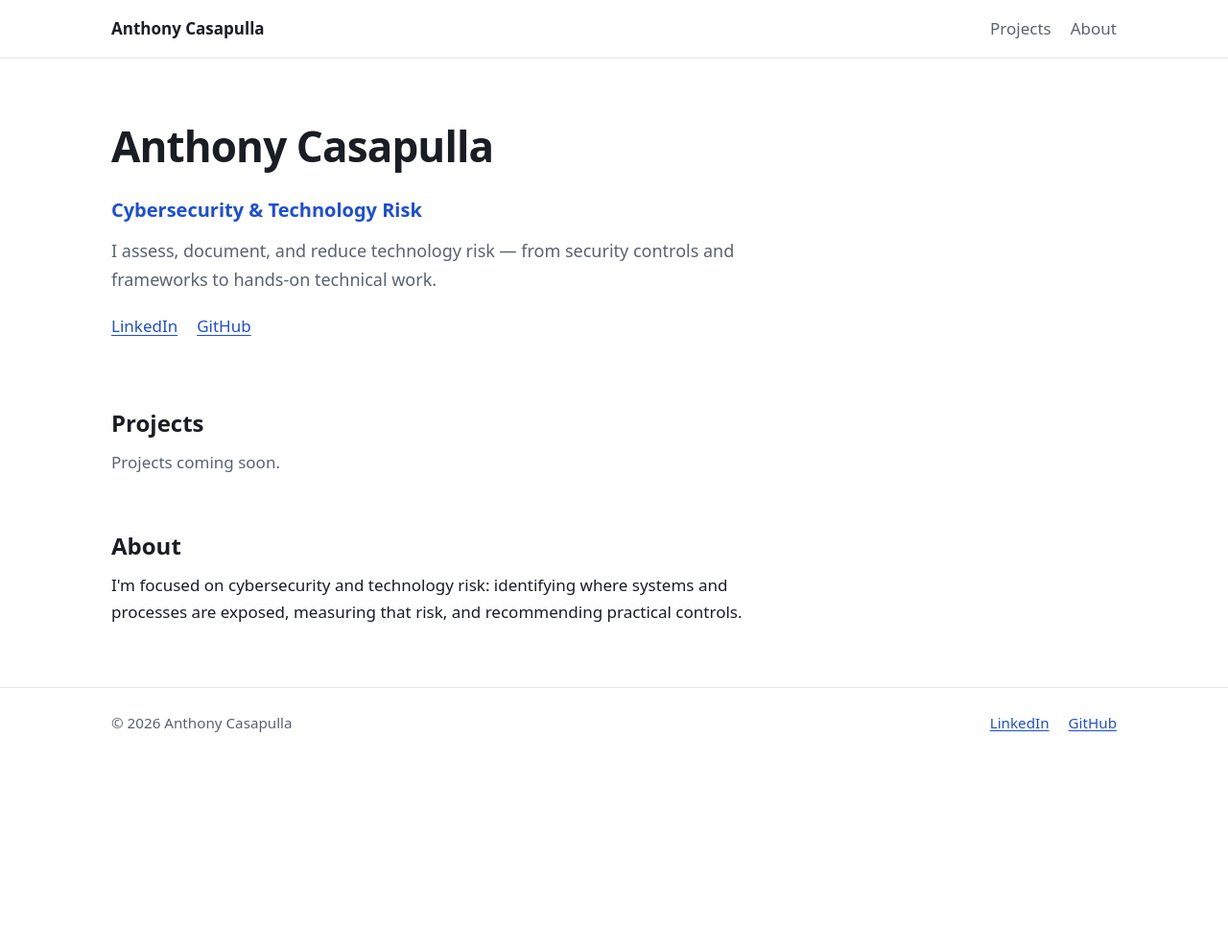
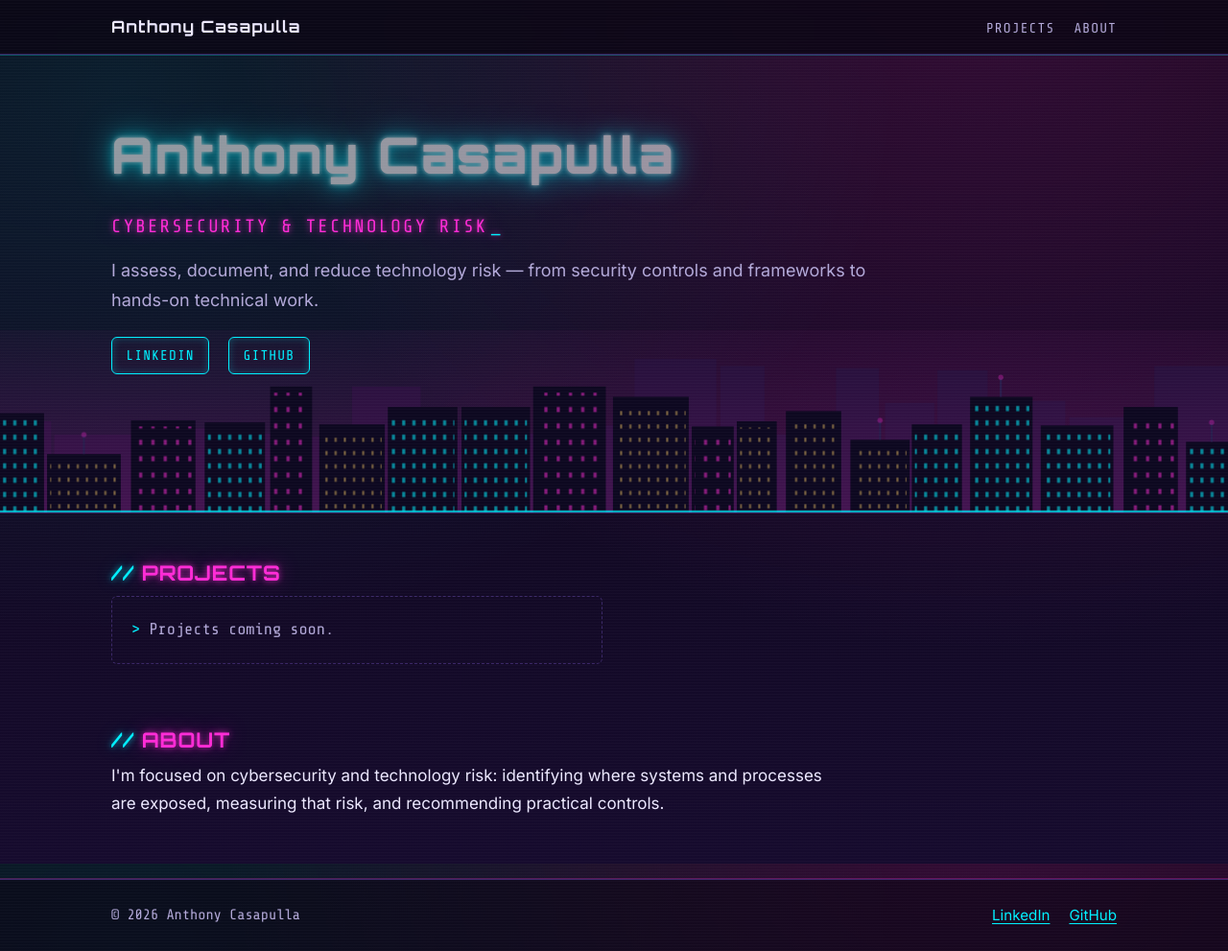
Before and after one commit to acasapulla/acasapulla.github.io, a Jekyll site: the page built from index.html, in a window 1280 px wide and 991 px high. Shown: the whole window at 96% size. Built offline with Jekyll 4.4.1, drawn with Linux system fonts in a browser that asks for light colours.

Commit message:
style: cyberpunk neon-city theme
Dark-only neon theme with an SVG city skyline in the hero, Orbitron /
Share Tech Mono / Inter fonts, reduced-motion support, and contrast
tests measured against the page background.

Co-Authored-By: Claude Opus 5.5 <noreply@anthropic.com>

```diff
--- a/_layouts/default.html
+++ b/_layouts/default.html
@@ -3,8 +3,12 @@
 <head>
   <meta charset="utf-8">
   <meta name="viewport" content="width=device-width, initial-scale=1">
-  <meta name="color-scheme" content="light dark">
+  <meta name="color-scheme" content="dark">
+  <meta name="theme-color" content="#0b0614">
   {% seo %}
+  <link rel="preconnect" href="https://fonts.googleapis.com">
+  <link rel="preconnect" href="https://fonts.gstatic.com" crossorigin>
+  <link rel="stylesheet" href="https://fonts.googleapis.com/css2?family=Inter:wght@400;600&family=Orbitron:wght@700;800&family=Share+Tech+Mono&display=swap">
   <link rel="stylesheet" href="{{ '/assets/css/style.css' | relative_url }}">
 </head>
 <body>
--- a/assets/css/style.css
+++ b/assets/css/style.css
@@ -1,105 +1,181 @@
+/* =========================================================
+   Neon city theme — dark only.
+   Neon lives in headings, borders and backgrounds; body text
+   stays plain and high-contrast for readability.
+   ========================================================= */
+
 /* ---------- Tokens ---------- */
 :root {
-  --bg: #ffffff;
-  --surface: #f6f7f9;
-  --border: #e2e5ea;
-  --text: #1a1d23;
-  --muted: #5a6270;
-  --accent: #1d4ed8;        /* links, buttons */
-  --accent-text: #ffffff;
-  --tag-bg: #e8eefc;
-  --tag-text: #1e3a8a;
-  --focus: #b45309;
+  color-scheme: dark;
 
-  --font: system-ui, -apple-system, "Segoe UI", Roboto, "Helvetica Neue", Arial, sans-serif;
-  --radius: 10px;
+  --bg: #0b0614;            /* night sky */
+  --bg-2: #160b2e;          /* horizon */
+  --surface: rgba(22, 12, 46, 0.78);
+  --border: #3a2766;
+  --text: #ece8ff;
+  --muted: #b3a9d9;
+  --cyan: #00f0ff;
+  --magenta: #ff2bd6;
+  --yellow: #ffd166;
+  --accent: var(--cyan);    /* links */
+  --accent-text: #0b0614;
+  --tag-bg: rgba(255, 43, 214, 0.12);
+  --tag-text: #ff8fe9;
+  --focus: #ffd166;
+
+  --font: "Inter", system-ui, -apple-system, "Segoe UI", Roboto, Arial, sans-serif;
+  --font-display: "Orbitron", "Inter", system-ui, sans-serif;
+  --font-mono: "Share Tech Mono", ui-monospace, SFMono-Regular, Menlo, monospace;
+  --radius: 6px;
   --space: 1rem;
   --wrap: 1080px;
   --prose: 70ch;
-}
 
-@media (prefers-color-scheme: dark) {
-  :root {
-    --bg: #0f1115;
-    --surface: #171a21;
-    --border: #2a2f3a;
-    --text: #e7e9ee;
-    --muted: #a0a8b8;
-    --accent: #7aa2ff;
-    --accent-text: #0f1115;
-    --tag-bg: #1f2a44;
-    --tag-text: #c7d6ff;
-    --focus: #fbbf24;
-  }
+  --glow-c: 0 0 6px rgba(0, 240, 255, 0.7), 0 0 18px rgba(0, 240, 255, 0.35);
+  --glow-m: 0 0 6px rgba(255, 43, 214, 0.75), 0 0 22px rgba(255, 43, 214, 0.4);
 }
 
 /* ---------- Base ---------- */
 *, *::before, *::after { box-sizing: border-box; }
-html { -webkit-text-size-adjust: 100%; scroll-behavior: smooth; }
+html { -webkit-text-size-adjust: 100%; scroll-behavior: smooth; background: var(--bg); }
 @media (prefers-reduced-motion: reduce) { html { scroll-behavior: auto; } }
 
 body {
   margin: 0;
-  background: var(--bg);
+  min-height: 100vh;
   color: var(--text);
   font-family: var(--font);
   font-size: 1.0625rem;
-  line-height: 1.65;
+  line-height: 1.7;
+  background:
+    radial-gradient(ellipse at 80% -10%, rgba(255, 43, 214, 0.18), transparent 55%),
+    radial-gradient(ellipse at 10% 10%, rgba(0, 240, 255, 0.10), transparent 50%),
+    linear-gradient(180deg, var(--bg) 0%, var(--bg-2) 100%) fixed;
+}
+
+/* faint CRT scanlines over everything (purely decorative) */
+body::before {
+  content: "";
+  position: fixed; inset: 0; pointer-events: none; z-index: 100;
+  background: repeating-linear-gradient(0deg, rgba(255, 255, 255, 0.025) 0 1px, transparent 1px 3px);
 }
 
 h1, h2, h3 { line-height: 1.25; margin: 0 0 0.5em; }
-h1 { font-size: clamp(2rem, 5vw, 2.75rem); letter-spacing: -0.02em; }
-h2 { font-size: 1.5rem; }
+h1, h2 { font-family: var(--font-display); letter-spacing: 0.04em; }
+h1 { font-size: clamp(1.9rem, 6vw, 3.25rem); font-weight: 800; }
+h2 {
+  font-size: 1.35rem; text-transform: uppercase; color: var(--magenta);
+  text-shadow: var(--glow-m);
+}
+h2::before { content: "// "; color: var(--cyan); text-shadow: var(--glow-c); }
 h3 { font-size: 1.125rem; }
 p { margin: 0 0 1em; }
 
-a { color: var(--accent); text-underline-offset: 0.15em; }
-a:hover { text-decoration-thickness: 2px; }
-:focus-visible { outline: 3px solid var(--focus); outline-offset: 2px; border-radius: 4px; }
+a { color: var(--accent); text-underline-offset: 0.18em; }
+a:hover { text-shadow: var(--glow-c); }
+:focus-visible { outline: 2px solid var(--focus); outline-offset: 3px; border-radius: 3px; }
 
 img { max-width: 100%; height: auto; }
 
 .wrap { width: 100%; max-width: var(--wrap); margin: 0 auto; padding: 0 var(--space); }
 
 .skip-link {
-  position: absolute; left: -999px; top: 0;
-  background: var(--accent); color: var(--accent-text); padding: 0.5rem 1rem;
+  position: absolute; left: -999px; top: 0; z-index: 200;
+  background: var(--cyan); color: var(--accent-text); padding: 0.5rem 1rem;
 }
-.skip-link:focus { left: 0.5rem; top: 0.5rem; z-index: 10; }
+.skip-link:focus { left: 0.5rem; top: 0.5rem; }
 
 /* ---------- Header / footer ---------- */
-.site-header { border-bottom: 1px solid var(--border); }
+.site-header {
+  position: sticky; top: 0; z-index: 50;
+  background: rgba(11, 6, 20, 0.85);
+  backdrop-filter: blur(8px);
+  border-bottom: 1px solid var(--border);
+  box-shadow: 0 1px 0 rgba(0, 240, 255, 0.25);
+}
 .header-inner {
   display: flex; flex-wrap: wrap; align-items: center; justify-content: space-between;
-  gap: 0.5rem 1.5rem; padding-top: 1rem; padding-bottom: 1rem;
+  gap: 0.5rem 1.5rem; padding-top: 0.85rem; padding-bottom: 0.85rem;
 }
-.site-name { font-weight: 700; color: var(--text); text-decoration: none; }
+.site-name {
+  font-family: var(--font-display); font-weight: 700; letter-spacing: 0.06em;
+  color: var(--text); text-decoration: none;
+}
+.site-name:hover { color: var(--cyan); }
 .site-header nav ul { list-style: none; margin: 0; padding: 0; display: flex; gap: 1.25rem; }
-.site-header nav a { color: var(--muted); text-decoration: none; }
-.site-header nav a:hover { color: var(--text); }
+.site-header nav a {
+  font-family: var(--font-mono); text-transform: uppercase; letter-spacing: 0.08em;
+  font-size: 0.9rem; color: var(--muted); text-decoration: none;
+}
+.site-header nav a:hover { color: var(--cyan); }
 
-.site-footer { border-top: 1px solid var(--border); margin-top: 4rem; color: var(--muted); font-size: 0.95rem; }
+.site-footer {
+  margin-top: 4rem; color: var(--muted); font-size: 0.95rem;
+  border-top: 1px solid var(--border);
+  box-shadow: 0 -1px 0 rgba(255, 43, 214, 0.25);
+  background: rgba(11, 6, 20, 0.6);
+}
 .footer-inner {
   display: flex; flex-wrap: wrap; justify-content: space-between; align-items: center;
   gap: 0.5rem 1.5rem; padding-top: 1.5rem; padding-bottom: 1.5rem;
 }
-.footer-inner p { margin: 0; }
+.footer-inner p { margin: 0; font-family: var(--font-mono); }
 
 .contact-links { list-style: none; margin: 0; padding: 0; display: flex; flex-wrap: wrap; gap: 0.5rem 1.25rem; }
 
-/* ---------- Home ---------- */
-.hero { padding-top: 4rem; padding-bottom: 2rem; }
-.tagline { font-size: 1.25rem; color: var(--accent); font-weight: 600; margin-bottom: 0.75rem; }
+/* ---------- Home: hero + skyline ---------- */
+.hero-band { position: relative; overflow: hidden; border-bottom: 1px solid var(--border); }
+.hero { position: relative; z-index: 1; padding-top: 4.5rem; padding-bottom: 9rem; }
+.hero h1 {
+  color: #fff;
+  text-shadow: 0 0 4px #fff, 0 0 12px var(--cyan), 0 0 28px var(--cyan), 0 0 48px rgba(0, 240, 255, 0.5);
+  animation: flicker 6s infinite;
+}
+.tagline {
+  font-family: var(--font-mono); font-size: 1.2rem; text-transform: uppercase; letter-spacing: 0.12em;
+  color: var(--magenta); text-shadow: var(--glow-m); margin-bottom: 0.9rem;
+}
+.tagline::after {
+  content: "_"; color: var(--cyan); margin-left: 0.15em;
+  animation: blink 1.1s steps(1) infinite;
+}
 .intro { max-width: var(--prose); color: var(--muted); font-size: 1.125rem; }
-.hero .contact-links { margin-top: 1.25rem; font-weight: 500; }
+.hero .contact-links { margin-top: 1.4rem; }
+.hero .contact-links a {
+  display: inline-block; padding: 0.4rem 0.9rem; border: 1px solid var(--cyan); border-radius: var(--radius);
+  font-family: var(--font-mono); text-transform: uppercase; letter-spacing: 0.08em; font-size: 0.9rem;
+  text-decoration: none; box-shadow: inset 0 0 8px rgba(0, 240, 255, 0.25);
+}
+.hero .contact-links a:hover { background: rgba(0, 240, 255, 0.1); box-shadow: var(--glow-c); }
 
-.section { padding-top: 2.5rem; scroll-margin-top: 1rem; }
+.skyline {
+  position: absolute; left: 0; right: 0; bottom: 0;
+  width: 100%; height: 190px; display: block; z-index: 0;
+}
+.skyline .beacon { animation: beacon 2.4s ease-in-out infinite; }
+
+@keyframes flicker {
+  0%, 91%, 93%, 96%, 100% { opacity: 1; }
+  92%, 95% { opacity: 0.55; }
+}
+@keyframes blink { 50% { opacity: 0; } }
+@keyframes beacon { 50% { opacity: 0.2; } }
+@media (prefers-reduced-motion: reduce) {
+  .hero h1, .tagline::after, .skyline .beacon { animation: none; }
+}
+
+/* ---------- Sections & cards ---------- */
+.section { padding-top: 3rem; scroll-margin-top: 4.5rem; }
 #about p { max-width: var(--prose); }
-.empty { color: var(--muted); }
+.empty {
+  font-family: var(--font-mono); color: var(--muted);
+  border: 1px dashed var(--border); border-radius: var(--radius); padding: 1.25rem; max-width: 32rem;
+}
+.empty::before { content: "> "; color: var(--cyan); }
 
 .card-grid {
   list-style: none; margin: 0; padding: 0;
-  display: grid; gap: 1rem;
+  display: grid; gap: 1.1rem;
   grid-template-columns: repeat(auto-fill, minmax(260px, 1fr));
 }
 .card {
@@ -110,50 +186,69 @@ img { max-width: 100%; height: auto; }
   border-radius: var(--radius);
   padding: 1.25rem;
   display: flex; flex-direction: column;
-  transition: border-color 0.15s;
+  transition: border-color 0.15s, box-shadow 0.15s, transform 0.15s;
 }
-.card:hover { border-color: var(--accent); }
+.card::before { /* neon top edge */
+  content: ""; position: absolute; left: 0; right: 0; top: -1px; height: 2px;
+  background: linear-gradient(90deg, var(--cyan), var(--magenta));
+  border-radius: var(--radius) var(--radius) 0 0; opacity: 0.8;
+}
+.card:hover, .card:focus-within {
+  border-color: var(--cyan);
+  box-shadow: 0 0 0 1px rgba(0, 240, 255, 0.35), 0 0 24px rgba(0, 240, 255, 0.18);
+}
+@media (prefers-reduced-motion: no-preference) { .card:hover { transform: translateY(-2px); } }
 .card-title { overflow-wrap: anywhere; }
 .card-title a { color: var(--text); text-decoration: none; }
+.card-title a:hover { text-shadow: none; }
 .card-title a::after { content: ""; position: absolute; inset: 0; } /* whole card clickable */
 .card-summary { color: var(--muted); font-size: 0.975rem; flex-grow: 1; overflow-wrap: anywhere; }
-.card:focus-within { border-color: var(--accent); }
 
 .tags { list-style: none; margin: 0; padding: 0; display: flex; flex-wrap: wrap; gap: 0.4rem; }
 .tags li {
   background: var(--tag-bg); color: var(--tag-text);
-  font-size: 0.8rem; font-weight: 600; padding: 0.15rem 0.6rem; border-radius: 999px;
+  border: 1px solid rgba(255, 43, 214, 0.45);
+  font-family: var(--font-mono); font-size: 0.8rem; letter-spacing: 0.04em;
+  padding: 0.1rem 0.55rem; border-radius: 3px;
 }
 
 /* ---------- Project page ---------- */
 .project { max-width: calc(var(--prose) + 2 * var(--space)); padding-top: 2rem; }
-.back { font-size: 0.95rem; }
+.back { font-family: var(--font-mono); font-size: 0.95rem; }
 .back a { text-decoration: none; }
 .project-header { border-bottom: 1px solid var(--border); padding-bottom: 1.5rem; margin-bottom: 2rem; }
-.project-header h1 { overflow-wrap: anywhere; }
-.meta { color: var(--muted); font-size: 0.95rem; }
+.project-header h1 { overflow-wrap: anywhere; color: #fff; text-shadow: var(--glow-c); }
+.meta { font-family: var(--font-mono); color: var(--cyan); font-size: 0.95rem; letter-spacing: 0.05em; }
 .lead { font-size: 1.125rem; overflow-wrap: anywhere; }
 .project-header .tags { margin-bottom: 1rem; }
 .actions { display: flex; flex-wrap: wrap; gap: 0.75rem; margin: 0; }
 .btn {
-  display: inline-block; padding: 0.55rem 1.1rem; border-radius: 8px;
-  background: var(--accent); color: var(--accent-text);
-  font-weight: 600; text-decoration: none; border: 2px solid var(--accent);
+  display: inline-block; padding: 0.55rem 1.1rem; border-radius: var(--radius);
+  background: var(--cyan); color: var(--accent-text); border: 1px solid var(--cyan);
+  font-family: var(--font-mono); text-transform: uppercase; letter-spacing: 0.08em;
+  font-weight: 700; text-decoration: none;
 }
-.btn-secondary { background: transparent; color: var(--accent); }
+.btn:hover { box-shadow: var(--glow-c); text-shadow: none; }
+.btn-secondary { background: transparent; color: var(--magenta); border-color: var(--magenta); }
+.btn-secondary:hover { box-shadow: var(--glow-m); }
 
 .prose { overflow-wrap: anywhere; } /* URLs, hashes, CVE links, inline code */
-.prose h2 { margin-top: 2rem; }
+.prose h2 { margin-top: 2.25rem; }
+.prose code { font-family: var(--font-mono); font-size: 0.95em; color: var(--yellow); }
 .prose pre {
-  background: var(--surface); border: 1px solid var(--border); border-radius: 8px;
-  padding: 1rem; overflow-x: auto; font-size: 0.9rem;
+  background: rgba(5, 2, 12, 0.85); border: 1px solid var(--border); border-left: 3px solid var(--cyan);
+  border-radius: var(--radius); padding: 1rem; overflow-x: auto; font-size: 0.9rem;
 }
-.prose code { font-size: 0.9em; }
+.prose pre code { color: var(--text); }
 .prose table { border-collapse: collapse; width: 100%; display: block; overflow-x: auto; }
 .prose th, .prose td { border: 1px solid var(--border); padding: 0.4rem 0.6rem; text-align: left; }
-.prose blockquote { margin: 0 0 1em; padding-left: 1rem; border-left: 3px solid var(--border); color: var(--muted); }
+.prose th { color: var(--cyan); font-family: var(--font-mono); }
+.prose blockquote {
+  margin: 0 0 1em; padding-left: 1rem; border-left: 3px solid var(--magenta); color: var(--muted);
+}
 
 @media (max-width: 600px) {
   .card-grid { grid-template-columns: 1fr; }
-  .hero { padding-top: 2.5rem; }
+  .hero { padding-top: 3rem; padding-bottom: 7.5rem; }
+  .skyline { height: 140px; }
 }
--- a/index.html
+++ b/index.html
@@ -1,6 +1,7 @@
 ---
 layout: default
 ---
+<div class="hero-band">
 <section class="hero wrap">
   <h1>{{ site.author }}</h1>
   <p class="tagline">{{ site.tagline }}</p>
@@ -11,6 +12,8 @@ layout: default
   </p>
   {% include contact-links.html %}
 </section>
+{% include skyline.svg %}
+</div>
 
 <section id="projects" class="wrap section">
   <h2>Projects</h2>
```
Also changed, not shown: docs/superpowers/specs/2026-11-17-portfolio-site-design.md (+10 -5 lines), _includes/skyline.svg (added), 1 other file.
